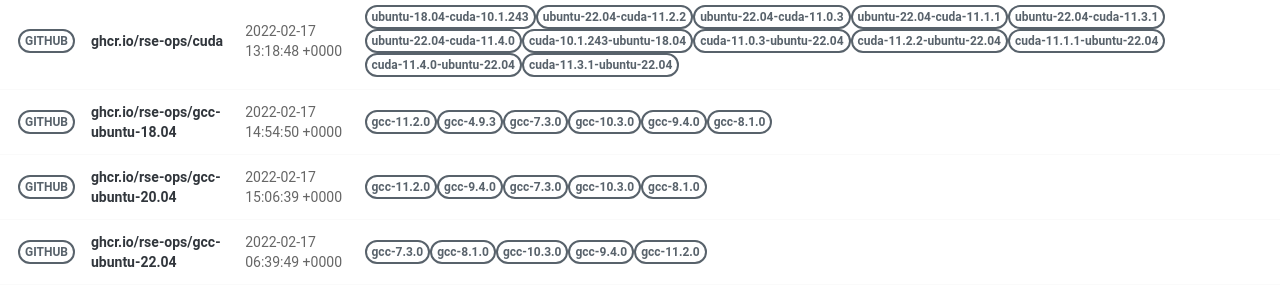
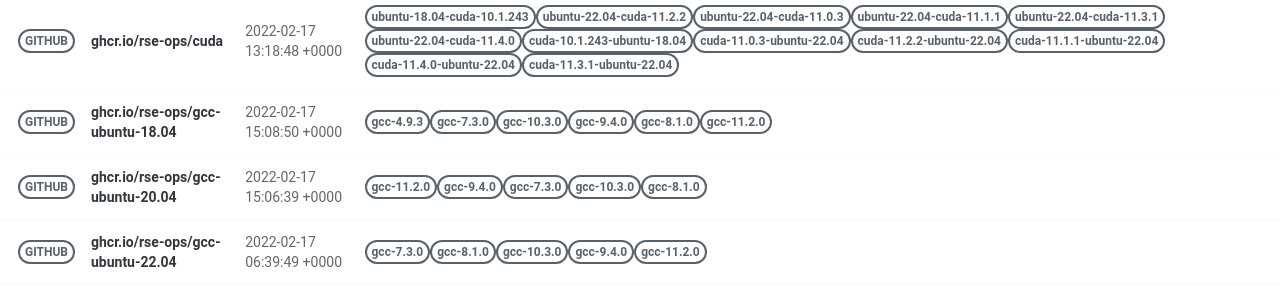
Before and after one commit to rse-ops/docker-images, a Jekyll site: the page built from pages/index.md, in a window 1280 px wide. Shown: the part 502-801 px from the top of the page. Built offline with Jekyll 4.4.1, drawn with Linux system fonts in a browser that asks for light colours; nearby versions of some CDN libraries.

Commit message:
Automated push to update library 2022-02-17

```diff
--- a/_library/ghcr.io-rse-ops-gcc-ubuntu-18.04.md
+++ b/_library/ghcr.io-rse-ops-gcc-ubuntu-18.04.md
@@ -1,14 +1,11 @@
 ---
 layout: container
 name: ghcr.io/rse-ops/gcc-ubuntu-18.04
-updated_at: 2022-02-17 14:54:50.626816
+updated_at: 2022-02-17 15:08:50.075756
 
 
 container_url: https://github.com/orgs/rse-ops/packages/container/package/gcc-ubuntu-18.04
 versions:
- - tag: gcc-11.2.0
-   dockerfile: https://github.com/rse-ops/docker-images/blob/main/ubuntu/gcc/Dockerfile
-   manifest: https://crane.ggcr.dev/manifest/ghcr.io/rse-ops/gcc-ubuntu-18.04:gcc-11.2.0
  - tag: gcc-4.9.3
    dockerfile: https://github.com/rse-ops/docker-images/blob/main/ubuntu/gcc/Dockerfile
    manifest: https://crane.ggcr.dev/manifest/ghcr.io/rse-ops/gcc-ubuntu-18.04:gcc-4.9.3
```
Also changed, not shown: other parts of _library/ghcr.io-rse-ops-gcc-ubuntu-18.04.md (+3 -0 lines).
